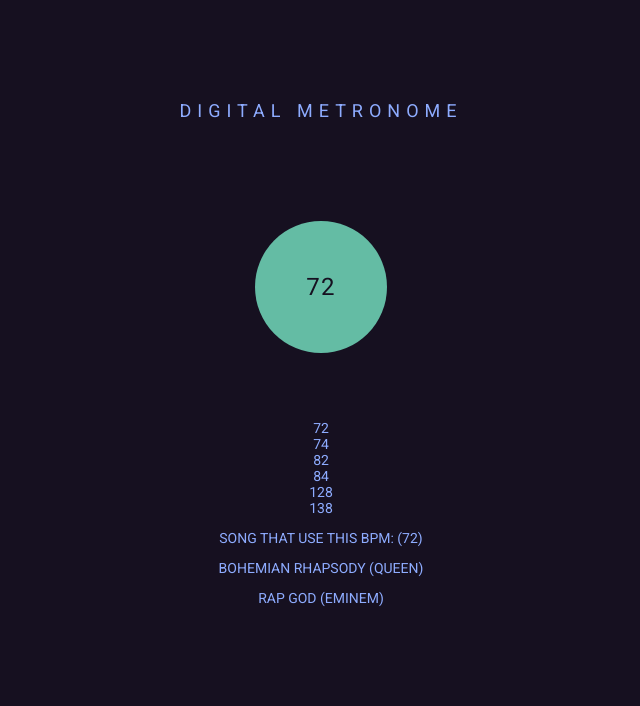
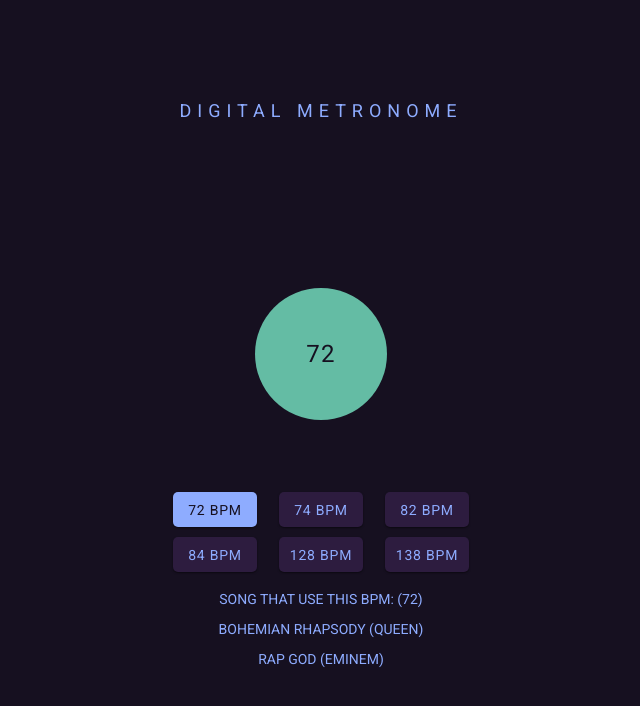
Before and after one commit to patrivet/metronome, a React (Create React App) app: page / in a window 1280 px wide. Shown: the top 706 px of the page, without its empty margins (319-959 px from the left). Built offline with nearby package versions, Linux system fonts and the light colour scheme.

Commit message:
Add buttons styling

```diff
--- a/src/App.css
+++ b/src/App.css
@@ -14,4 +14,8 @@ body {
   width: 476px;
   height: 681px;
   margin: 0 auto;
+
+  display: flex;
+  flex-direction: column;
+  align-items: center;
 }
--- a/src/components/Selector/Selector.css
+++ b/src/components/Selector/Selector.css
@@ -0,0 +1,26 @@
+.selector {
+  display: flex;
+  justify-content: center;
+  flex-wrap: wrap;
+  font-size: 14px;
+  letter-spacing: 0.78px;
+  width: 400px;
+}
+
+.selector__button {
+  border-radius: 5px;
+  box-shadow: 0px 1px 2px 0px rgba(0, 0, 0, 0.5);
+  height: 35px;
+  width: 84px;
+  background-color: #2d1c3f;
+  display: flex;
+  align-items: center;
+  justify-content: center;
+  margin: 5px 11px;
+  cursor: pointer;
+}
+
+.selector__button.selected {
+  background-color: #8eacff;
+  color: #161020;
+}
--- a/src/components/Selector/Selector.js
+++ b/src/components/Selector/Selector.js
@@ -1,4 +1,5 @@
 import { useContext } from 'react';
+import './Selector.css';
 
 // Custom components
 import { AppContext } from '../../App';
@@ -16,9 +17,9 @@ const Selector = () => {
       {bpms.map((bpm) => ((
         <div
           key={bpm}
-          className={`${(bpm === activeBpm) ? 'selected' : 'unselected'}`}
+          className={`selector__button ${(bpm === activeBpm) ? 'selected' : 'unselected'}`}
           onClick={() => { handleClick(bpm) }}>
-          {bpm}
+          {bpm}{' '}bpm
         </div>
       )))}
     </div>
```
